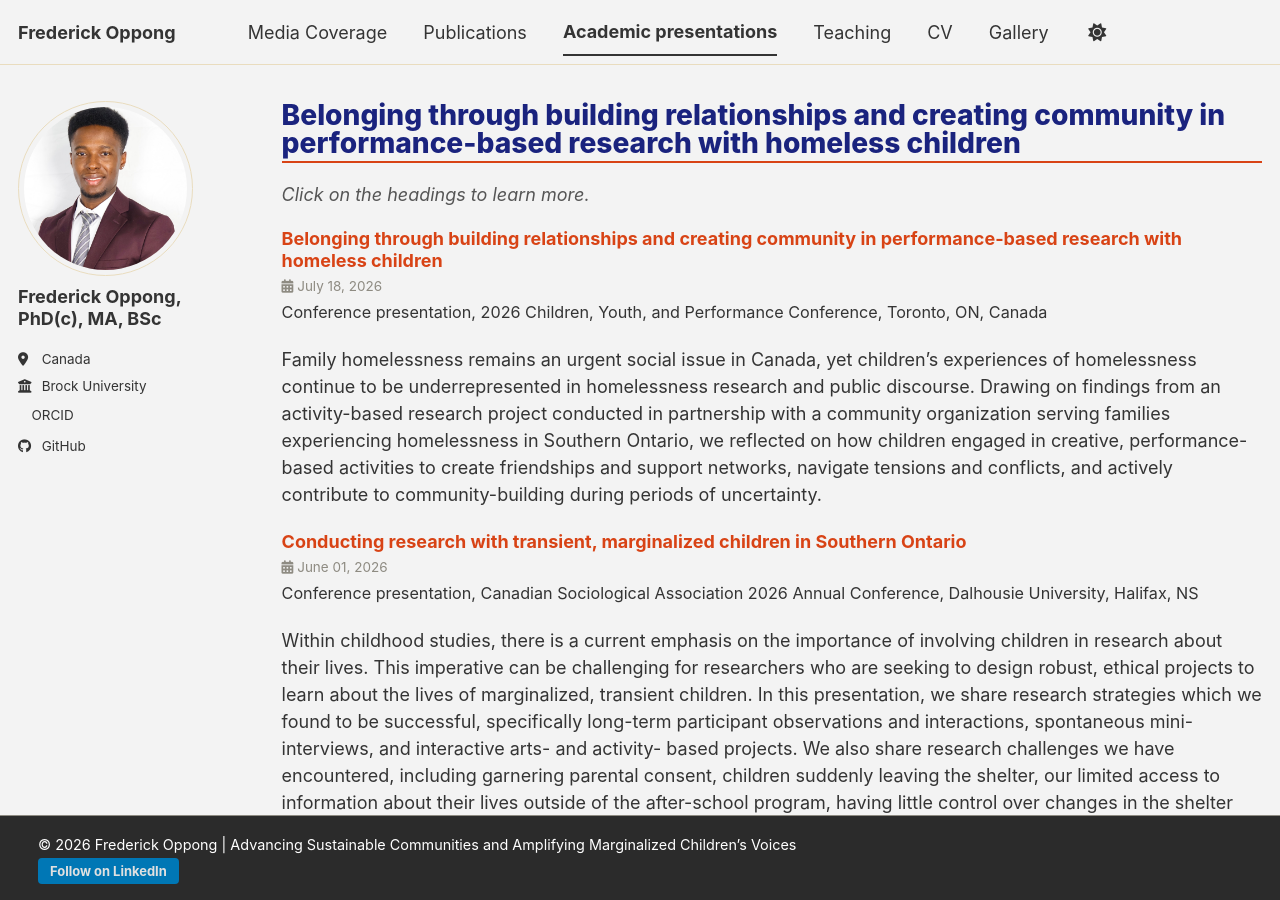
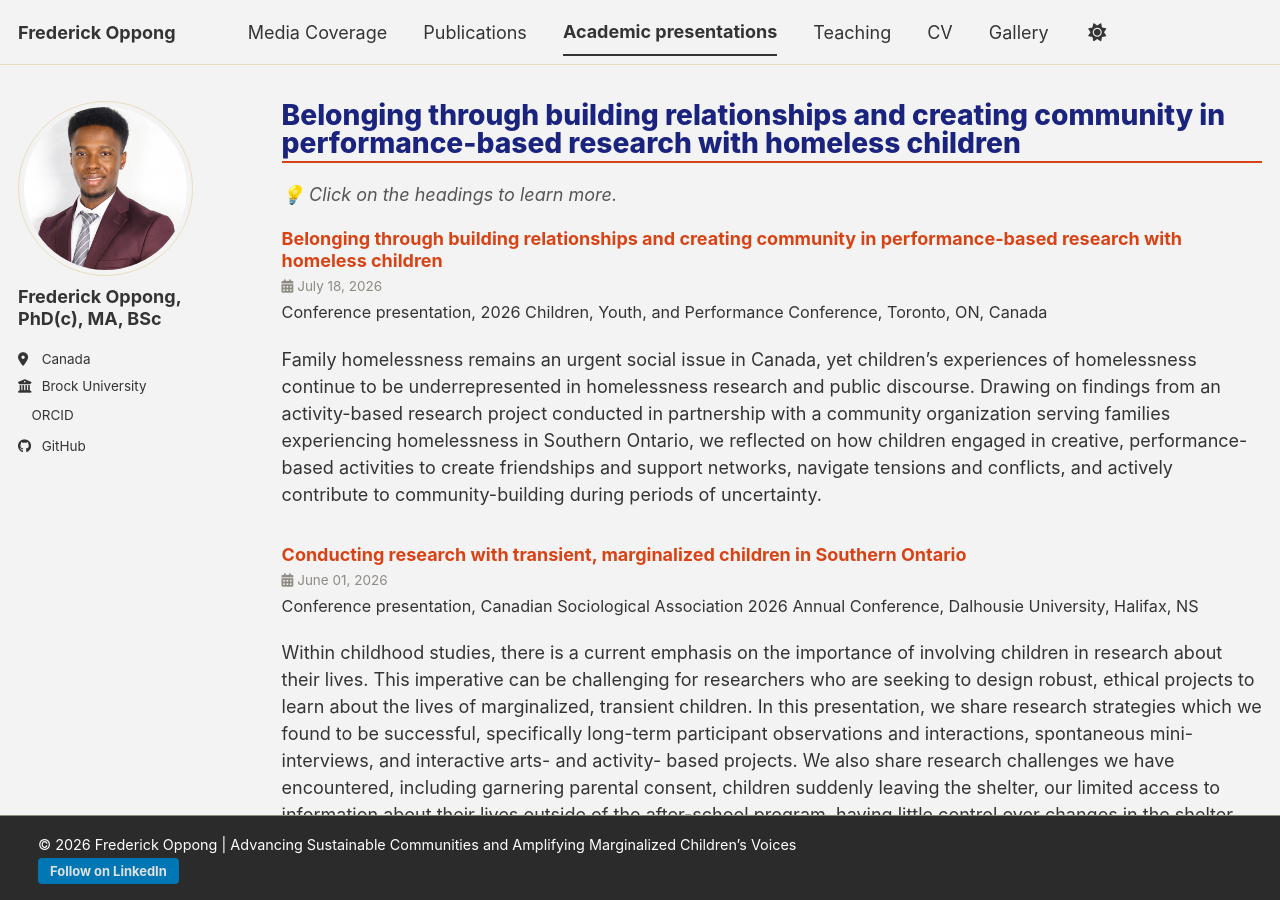
Before and after one commit to frederickoppong/frederickoppong.github.io, a Jekyll site: the page built from _talks/2012-03-01-talk-1.md, in a window 1280 px wide and 900 px high. Built offline with Jekyll 4.4.1, drawn with Linux system fonts in a browser that asks for light colours; a style sheet for code colours, icons or effects is not loaded.

Commit message:
Update links and styles in talk layout

```diff
--- a/_layouts/talk.html
+++ b/_layouts/talk.html
@@ -5,42 +5,42 @@
 author_profile: true
 ---
 
-<p style="font-style: italic; color: #555; margin-bottom: 20px;">Click on the headings to learn more.</p>
+<p style="font-style: italic; color: #555; margin-bottom: 20px;">💡 Click on the headings to learn more.</p>
 
 {% if site.talkmap_link == true %}
 <p style="text-decoration:underline;"><a href="/talkmap.html">See a map of all the places I've given a talk!</a></p>
 {% endif %}
 
-<div class="list__item">
+<div class="list__item" style="margin-bottom: 2rem;">
   <h3 class="archive__item-title" style="margin-top: 1em;">
-    <a href="https://www.youngpeoplestheatre.org/about-ypt/artist-opportunities/children-youth-and-performance-conference/" target="_blank" style="color: #d84315; text-decoration: none;">Belonging through building relationships and creating community in performance-based research with homeless children</a>
+    <a href="https://www.youngpeoplestheatre.org/about-ypt/artist-opportunities/children-youth-and-performance-conference/" target="_blank" style="color: #d84315 !important; text-decoration: none;">Belonging through building relationships and creating community in performance-based research with homeless children</a>
   </h3>
   <p class="page__meta"><i class="far fa-calendar-alt" aria-hidden="true"></i> July 18, 2026</p>
   <p class="archive__item-excerpt" style="font-size: 0.9em;">Conference presentation, 2026 Children, Youth, and Performance Conference, Toronto, ON, Canada</p>
   <p>Family homelessness remains an urgent social issue in Canada, yet children’s experiences of homelessness continue to be underrepresented in homelessness research and public discourse. Drawing on findings from an activity-based research project conducted in partnership with a community organization serving families experiencing homelessness in Southern Ontario, we reflected on how children engaged in creative, performance-based activities to create friendships and support networks, navigate tensions and conflicts, and actively contribute to community-building during periods of uncertainty.</p>
 </div>
 
-<div class="list__item">
+<div class="list__item" style="margin-bottom: 2rem;">
   <h3 class="archive__item-title" style="margin-top: 1em;">
-    <a href="https://event.fourwaves.com/2026-csa-scs-annual-conference/abstracts/107309e0-5dd2-44c6-8707-b21ebd4f5aa4" target="_blank" style="color: #d84315; text-decoration: none;">Conducting research with transient, marginalized children in Southern Ontario</a>
+    <a href="https://event.fourwaves.com/2026-csa-scs-annual-conference/abstracts/107309e0-5dd2-44c6-8707-b21ebd4f5aa4" target="_blank" style="color: #d84315 !important; text-decoration: none;">Conducting research with transient, marginalized children in Southern Ontario</a>
   </h3>
   <p class="page__meta"><i class="far fa-calendar-alt" aria-hidden="true"></i> June 01, 2026</p>
   <p class="archive__item-excerpt" style="font-size: 0.9em;">Conference presentation, Canadian Sociological Association 2026 Annual Conference, Dalhousie University, Halifax, NS</p>
   <p>Within childhood studies, there is a current emphasis on the importance of involving children in research about their lives. This imperative can be challenging for researchers who are seeking to design robust, ethical projects to learn about the lives of marginalized, transient children. In this presentation, we share research strategies which we found to be successful, specifically long-term participant observations and interactions, spontaneous mini-interviews, and interactive arts- and activity- based projects. We also share research challenges we have encountered, including garnering parental consent, children suddenly leaving the shelter, our limited access to information about their lives outside of the after-school program, having little control over changes in the shelter programming for the children, and the dominance of computer gaming in the children’s lives.</p>
 </div>
 
-<div class="list__item">
+<div class="list__item" style="margin-bottom: 2rem;">
   <h3 class="archive__item-title" style="margin-top: 1em;">
-    <a href="https://event.fourwaves.com/csa-scs-conference-2025/abstracts/d839dfda-1c8c-4522-adc9-88615c447d3e" target="_blank" style="color: #d84315; text-decoration: none;">Children’s Experiences of Living in a Homeless Shelter with their Families: Understanding Hardships, Connections, and Capacities</a>
+    <a href="https://event.fourwaves.com/csa-scs-conference-2025/abstracts/d839dfda-1c8c-4522-adc9-88615c447d3e" target="_blank" style="color: #d84315 !important; text-decoration: none;">Children’s Experiences of Living in a Homeless Shelter with their Families: Understanding Hardships, Connections, and Capacities</a>
   </h3>
   <p class="page__meta"><i class="far fa-calendar-alt" aria-hidden="true"></i> June 01, 2025</p>
   <p class="archive__item-excerpt" style="font-size: 0.9em;">Conference presentation, Canadian Sociological Association 2025 Annual Conference, Toronto, ON</p>
   <p>We shared key emerging themes from our ongoing research project into children’s experiences of living in a homeless shelter with their families. We discussed six themes: 1) the challenges connected to hardships experienced by our participants in terms of being homeless and living in a shelter, including shame and loss; 2) the importance of human relationships, especially with family, other children, staff, volunteers, and us, as researchers; 3) the roles of place, neighbourhood and nature in terms of relationality but also support ; 4) the role of pop culture in connecting but also separating the children; 5) their hopes and dreams, especially around housing and how these are connected to action that is needed in these children’s lives.</p>
 </div>
 
-<div class="list__item">
+<div class="list__item" style="margin-bottom: 2rem;">
   <h3 class="archive__item-title" style="margin-top: 1em;">
-    <a href="https://brocku.ca/social-sciences/symposium-series/shelter-and-displacement/#1734019033898-c98ec749-7075" target="_blank" style="color: #d84315; text-decoration: none;">Amplifying the experiences of children living in a homeless shelter with their families</a>
+    <a href="https://brocku.ca/social-sciences/symposium-series/shelter-and-displacement/#1734019033898-c98ec749-7075" target="_blank" style="color: #d84315 !important; text-decoration: none;">Amplifying the experiences of children living in a homeless shelter with their families</a>
   </h3>
   <p class="page__meta"><i class="far fa-calendar-alt" aria-hidden="true"></i> January 15, 2025</p>
   <p class="archive__item-excerpt" style="font-size: 0.9em;">Symposium presentation, Shelter and Displacement: From Local to Global — An Interdisciplinary Virtual Symposium, Brock University Social Science Symposium Series, Virtual</p>
```
